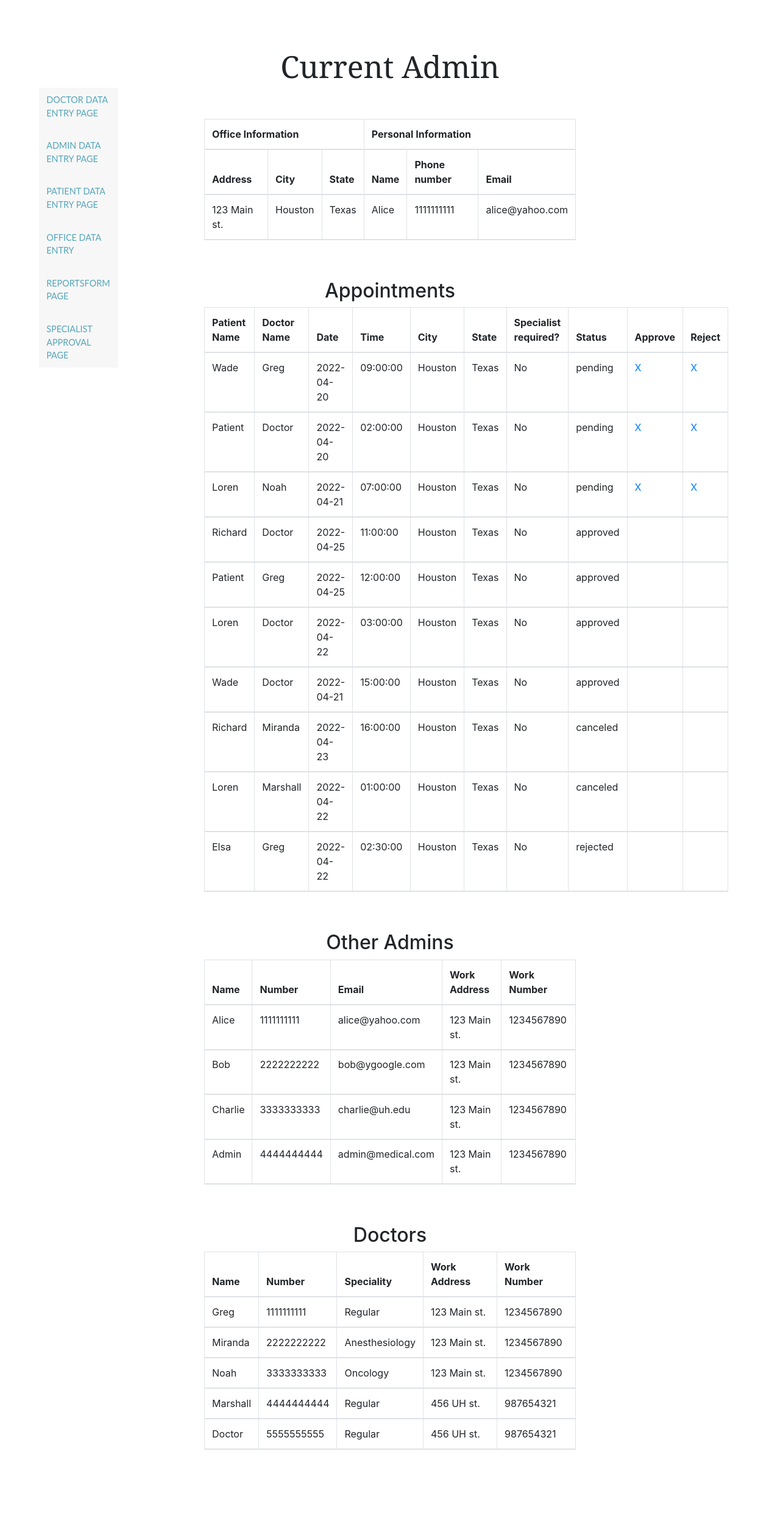
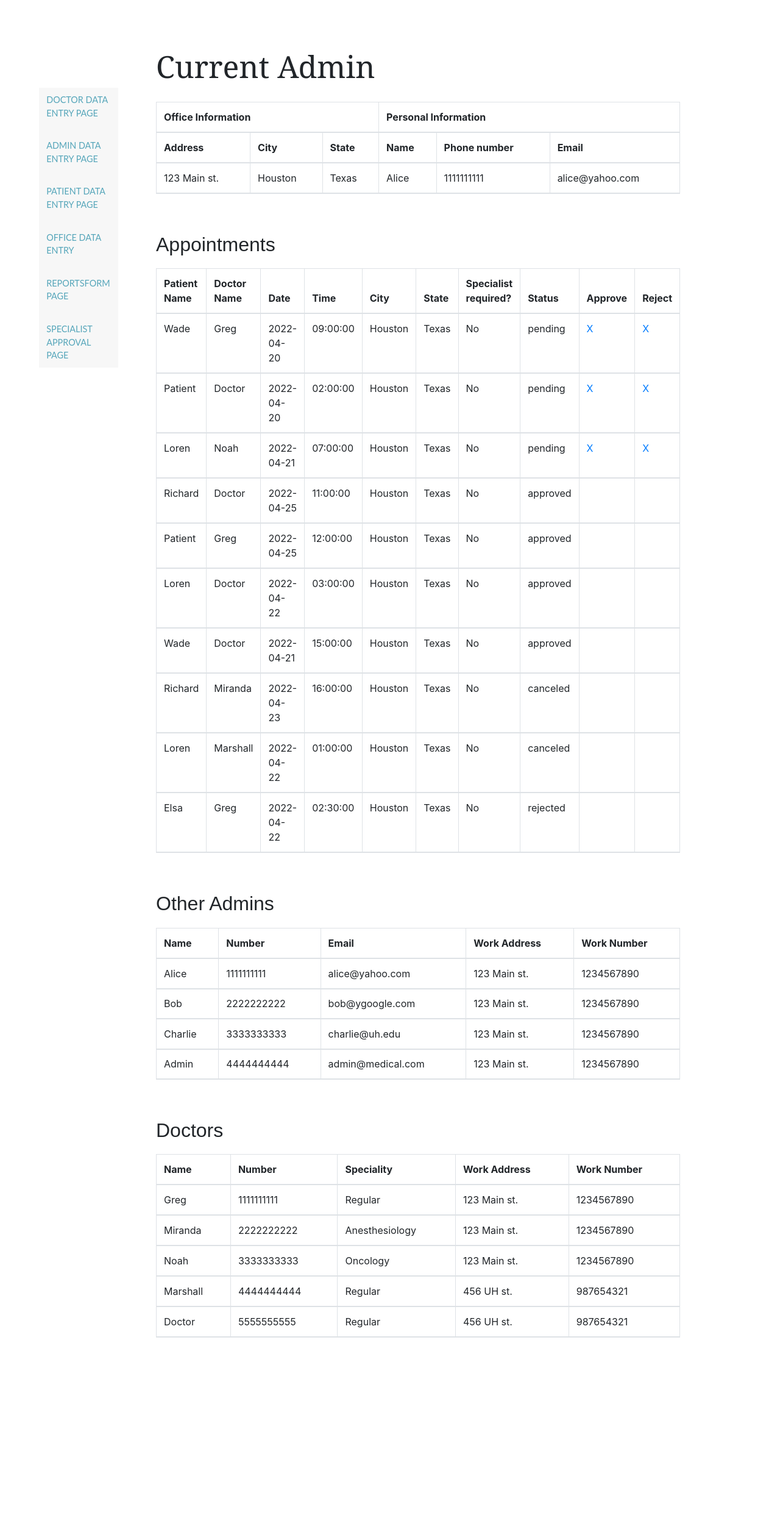
Before and after one commit to xxalsgh0203/Medical_reservation, a PHP site: page /cosc3380/adminPages/adminPage.php in a window 1280 px wide. Shown: the part 56-2546 px from the top of the page at 61% size. After the commit the page ends 2250 px from the top, so only its background shows below. Run offline with PHP 8.4, Linux system fonts and the light colour scheme; a user stored in the database is signed in; data comes from the database, SQL or seed files in the repository.

Commit message:
css update

```diff
--- a/adminPages/adminPage.php
+++ b/adminPages/adminPage.php
@@ -159,7 +159,8 @@ if ($result->num_rows > 0) {
 
      h2
      {
-       text-align: center;
+       margin-bottom: 20px;
+       font-family: Arial, Helvetica, sans-serif;
      }
      h1
      {
@@ -218,10 +219,10 @@ if ($result->num_rows > 0) {
   <div class="main-container">
     <div class="main-wrap">
 
-      <div class="text-center" id="Admin-header">Current Admin</div>
+      <div id="Admin-header">Current Admin</div>
       <div class="container-fluid">
-        <div class="row justify-content-center my-5">
-          <div class="col-10">
+        <div class="row">
+          <div>
             <table class="table table-bordered">
               <thead class="thead">
                 <?php echo $tableResult;?>
@@ -278,14 +279,6 @@ if ($result->num_rows > 0) {
     </div>
   </div>
 
-
-
-
-
-
-
-
-
      <!-- Footer-->
 
 <script src="main.js"></script>
```
